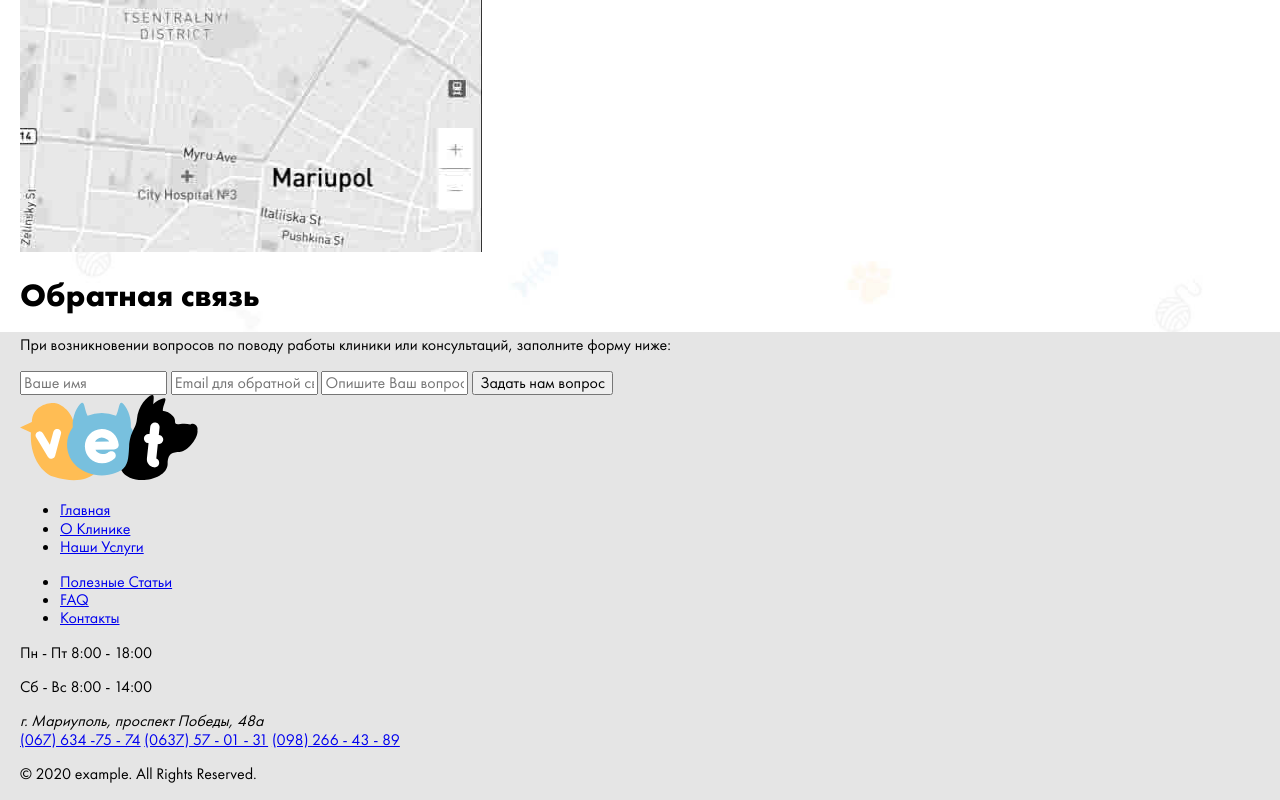
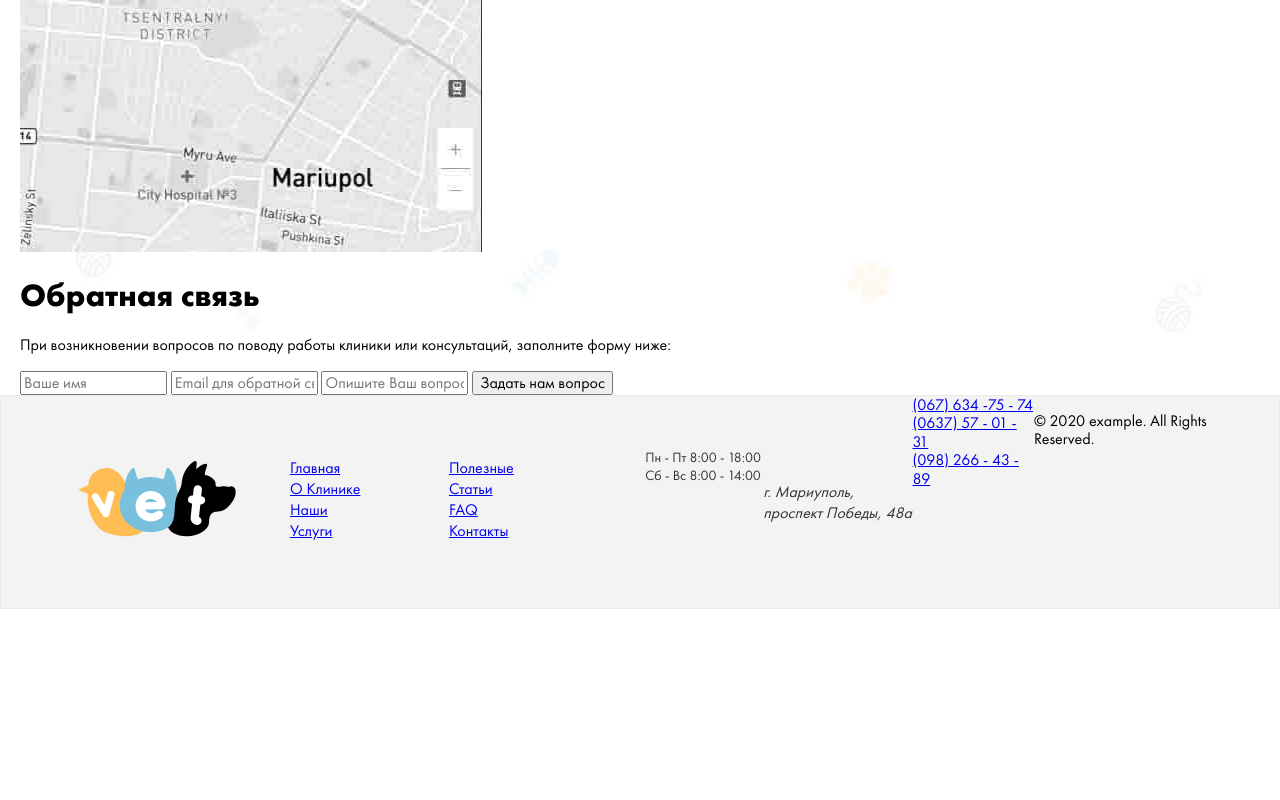
Before and after one commit to Murodkhuja/veterinary-clinic-murodkhuja, a plain HTML site: page index.html in a window 1280 px wide. Shown: the part 3574-4374 px from the top of the page. After the commit the page ends 4183 px from the top, so only its background shows below. Drawn offline with Linux system fonts and the light colour scheme; files whose address does not match are found by name.

Commit message:
14.09 final commit

```diff
--- a/css/styles.css
+++ b/css/styles.css
@@ -49,7 +49,7 @@ html {
 body {
   font-family: "Futura PT", "Arial", sans-serif;
   background-image: url("..//img/bg.jpg");
-  background-color: #E5E5E5;
+  /* background-color: #E5E5E5; */
   background-repeat: no-repeat;
   background-size: contain;
 }
@@ -439,4 +439,71 @@ body {
 
 /*===== FOOTER part styles started =====*/
 
+.footer-section {
+  display: flex;
+  background-color: #F3F3F3;
+  border: 1px solid #EBEBEB;
+  box-sizing: border-box;
+
+}
+
+.link-wrapper {
+  display: flex;
+}
+
+.footer-logo-link {
+  padding: 65px 54px 67px 57px;
+}
+
+.footer-first-link-group {
+  margin-top: 61px;
+  list-style-type: none;
+  font-size: 16px;
+  line-height: 21px;
+  color: #333333;
+  margin-right: 87px;
+  padding: 0;
+}
+
+.footer-second-link-group {
+  margin-top: 61px;
+  list-style-type: none;
+  font-size: 16px;
+  line-height: 21px;
+  color: #333333;
+  padding: 0;
+}
+
+.footer-schedule {
+  font-size: 14px;
+  line-height: 18px;
+  color: #333333;
+  margin-top: 52px;
+  margin-left: 100px;
+  padding: 0;
+  width: 118px;
+}
+
+.footer-schedule-text {
+  padding: 0;
+  margin: 0;
+  width: 118px;
+}
+
+.footer-phone {
+  display: flex;
+  flex-direction: column;
+}
+
+.footer-address {
+  font-size: 16px;
+  line-height: 21px;
+  display: flex;
+  align-items: center;
+  color: #333333;
+  padding: 0;
+  width: 157px;
+
+}
+
 /*===== FOOTER part styles ended =====*/
--- a/index.html
+++ b/index.html
@@ -213,16 +213,16 @@
 
 
   <!--===== FOOTER part of the page STARTED=====-->
-  <footer class="container">
-    <div>
-      <a href="index.html"><img src="./img/logo.svg" alt="logo" width="178" height="86"></a>
+  <footer class="container footer-section">
+    <div class="link-wrapper">
+      <a class="footer-logo-link" href="index.html"><img src="./img/logo.svg" alt="logo" width="158" height="76"></a>
 
-      <ul>
+      <ul class="footer-first-link-group">
         <li><a href="index.html">Главная</a></li>
         <li><a href="about.html">О Клинике</a></li>
         <li><a href="services.html">Наши Услуги</a></li>
       </ul>
-      <ul>
+      <ul class="footer-second-link-group">
         <li><a href="blog.html">Полезные Статьи</a></li>
         <li><a href="faq.html">FAQ</a></li>
         <li><a href="contact.html">Контакты</a></li>
@@ -230,20 +230,19 @@
 
     </div>
 
-    <div>
-      <p>Пн - Пт 8:00 - 18:00</p>
-      <p>Сб - Вс 8:00 - 14:00</p>
+    <div class="footer-schedule">
+      <p class="footer-schedule-text">Пн - Пт 8:00 - 18:00</p>
+      <p class="footer-schedule-text">Сб - Вс 8:00 - 14:00</p>
     </div>
 
-    <div>
-      <address>г. Мариуполь, проспект Победы, 48а</address>
-      <div>
+    <address class="footer-address">г. Мариуполь,<br> проспект Победы, 48а</address>
+
+      <div class="footer-phone">
         <a href="tel:+0676347574">(067) 634 -75 - 74</a>
         <a href="tel:+0637570131">(0637) 57 - 01 - 31</a>
         <a href="tel:+0982664389">(098) 266 - 43 - 89</a>
       </div>
-    </div>
-    <p>© 2020 example. All Rights Reserved.</p>
+    <p class="footer-year">© 2020 example. All Rights Reserved.</p>
 
   </footer>
   <!--===== FOOTER part of the page ENDED=====-->
```
